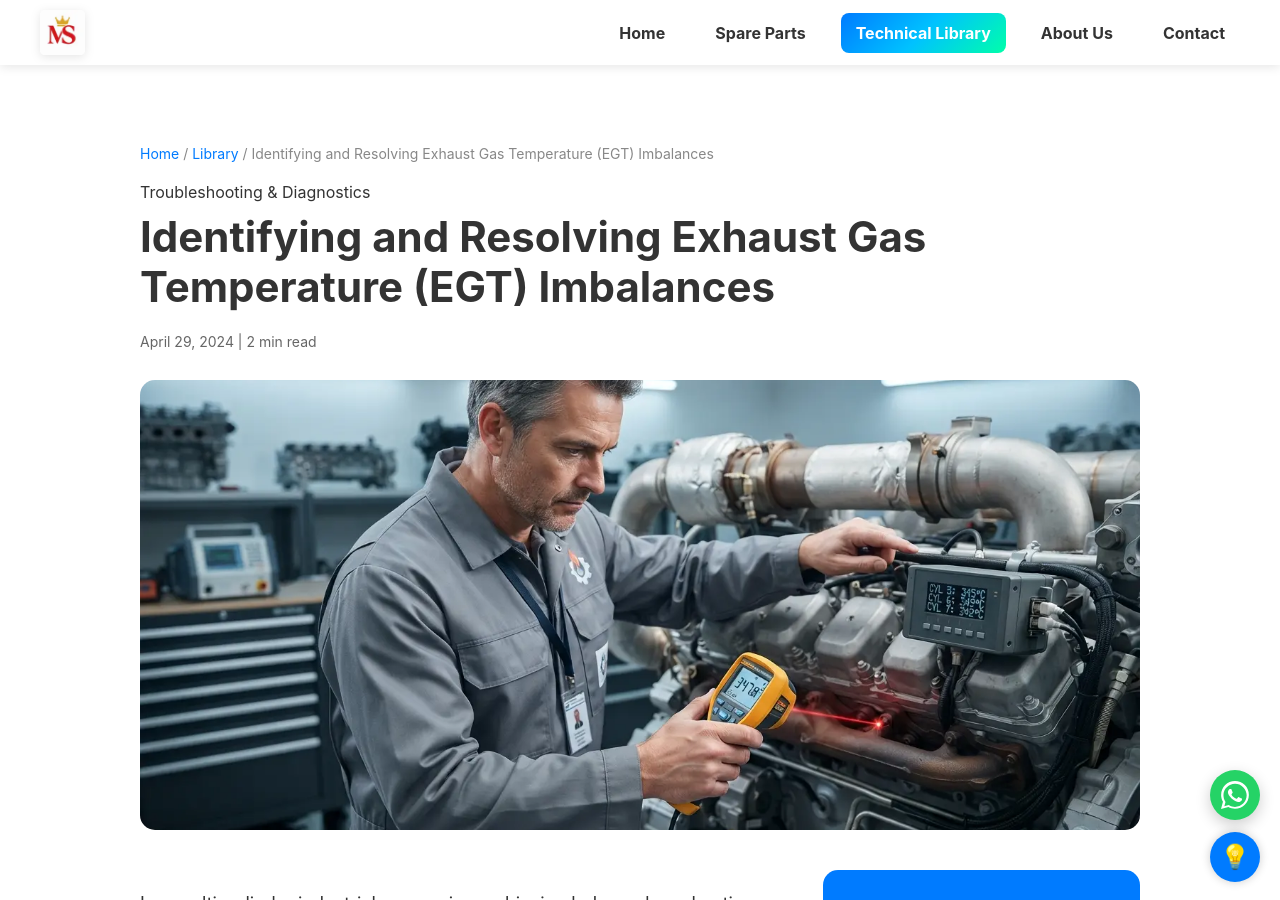
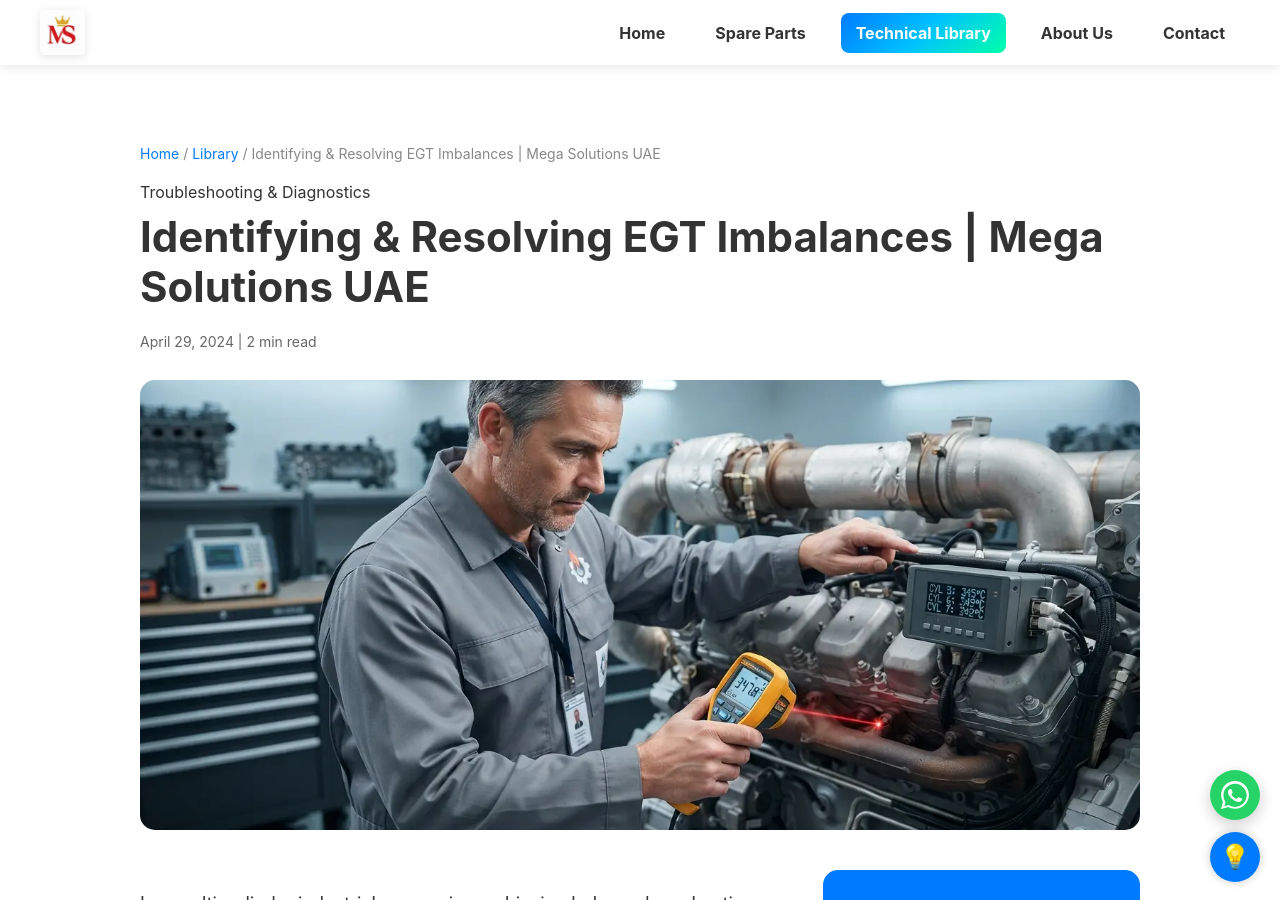
Before and after one commit to Khisal786/Mega-Solutions-UAE, a Jekyll site: the page built from _posts/2024-04-29-identifying-and-resolving-egt-imbalances.md, in a window 1280 px wide and 900 px high. Built offline with Jekyll 4.4.1, drawn with Linux system fonts in a browser that asks for light colours.

Commit message:
Update post title and maintain content integrity

```diff
--- a/_posts/2024-04-29-identifying-and-resolving-egt-imbalances.md
+++ b/_posts/2024-04-29-identifying-and-resolving-egt-imbalances.md
@@ -1,6 +1,6 @@
 ---
 layout: post
-title: "Identifying and Resolving Exhaust Gas Temperature (EGT) Imbalances"
+title: "Identifying & Resolving EGT Imbalances | Mega Solutions UAE"
 date: 2024-04-29
 image: /assets/images/blog/identifying-resolving-egt-imbalances.webp
 description: "An expert diagnostic guide on interpreting exhaust gas temperature variations across multi-cylinder industrial gas engines to prevent failures."
```
